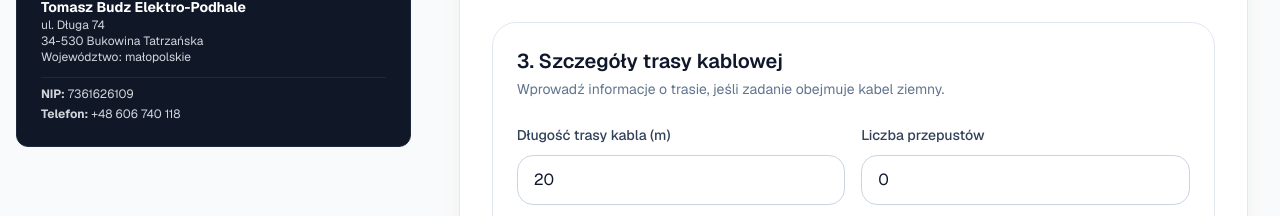
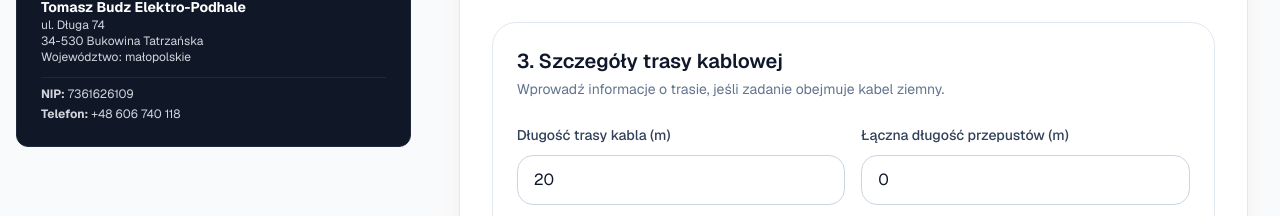
Before and after one commit to kamery601/Tomaszbudz, a Next.js app: page / in a window 1280 px wide. Shown: the part 1380-1596 px from the top of the page. Built offline with nearby package versions, Linux system fonts and the light colour scheme.

Commit message:
Use conduit length instead of conduit count

```diff
--- a/src/components/EstimateCalculator.tsx
+++ b/src/components/EstimateCalculator.tsx
@@ -55,7 +55,7 @@ export default function EstimateCalculator() {
         }
 
         if (Number(formData.conduitsCount) < 0 || Number(formData.conduitsCount) > 20) {
-          throw new Error('Liczba przepustów musi mieścić się w zakresie 0–20.');
+          throw new Error('Łączna długość przepustów (m) musi mieścić się w zakresie 0–20.');
         }
       }
 
@@ -183,7 +183,7 @@ export default function EstimateCalculator() {
                   />
                 </label>
                 <label className="block">
-                  <span className="text-sm font-medium text-slate-700">Liczba przepustów</span>
+                  <span className="text-sm font-medium text-slate-700">Łączna długość przepustów (m)</span>
                   <input
                     type="number"
                     min="0"
--- a/src/lib/estimate-engine.ts
+++ b/src/lib/estimate-engine.ts
@@ -60,7 +60,7 @@ export function calculateMultiEstimate(input: MultiEstimateInput): EstimateResul
   const width = 0.8;
   const volume = Number((length * width * depth).toFixed(2));
   const cableLengthWithSlack = Number((length * 1.04).toFixed(2));
-  const conduitLength = Number((conduitsCount * 5).toFixed(2));
+  const conduitLength = Number(conduitsCount.toFixed(2));
 
   const earthWorkJob: JobType[] = ['cable_connection', 'overhead_to_cable', 'move_meter', 'power_increase'];
 
```
